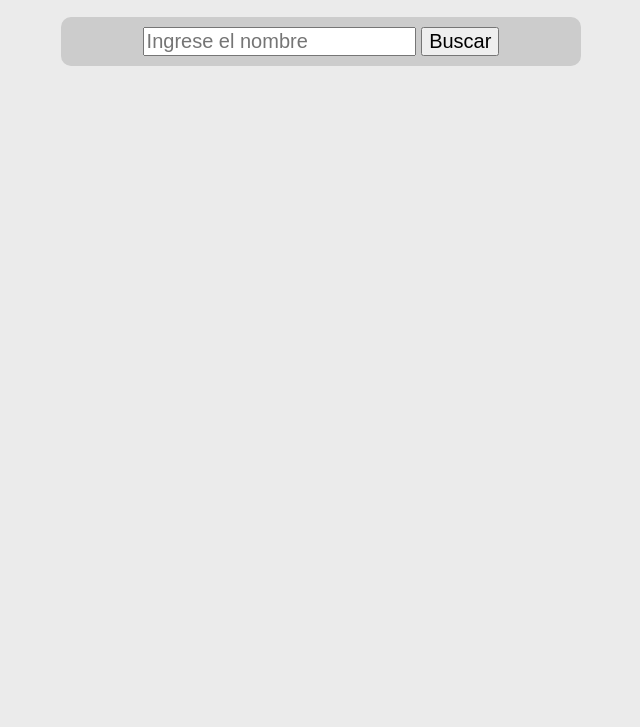
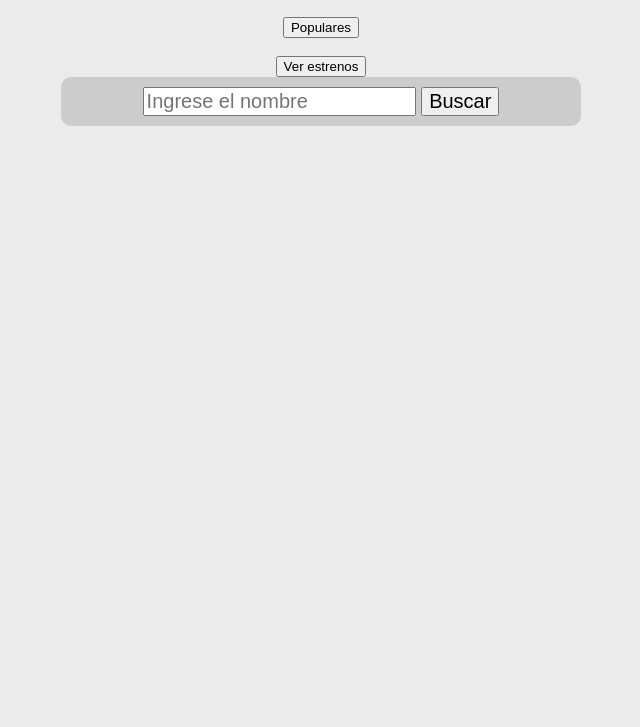
Before and after one commit to Jeronit1/TheMovieTB, a plain HTML site: page Index.html in a window 1280 px wide. Shown: the part 73-800 px from the top of the page, without its empty margins (319-959 px from the left). Drawn offline with Linux system fonts and the light colour scheme.

Commit message:
Update Index.html

```diff
--- a/Index.html
+++ b/Index.html
@@ -7,18 +7,20 @@
 <body>
   <div>
   <h1>Buscar Peliculas</h1>
+  <div class="Contenedor">
+    <button class="Centrado" onclick="submitFormPopular()">Populares</button>
+    <br><br>
+    <button class="Centrado" onclick="submitFormNewMovies()">Ver estrenos</button>
+    </div>
   <div>
-      <script>
-          renderMovie.innerHTML = ("");
-      </script>
   <form class="search-bar" action="#">
     <input type="text" id="query" value="" placeholder="Ingrese el nombre" />
     <button onclick="submitForm()">Buscar</button>
-  </form>
+</form>
 </div>
-  <div  class="movies" id="movies">
-    <div id="movies-list"></div>
-  </div>
+        <div  class="movies" id="movies">
+        <div id="movies-list"></div>
+        </div>
   </div>
 
 
```
